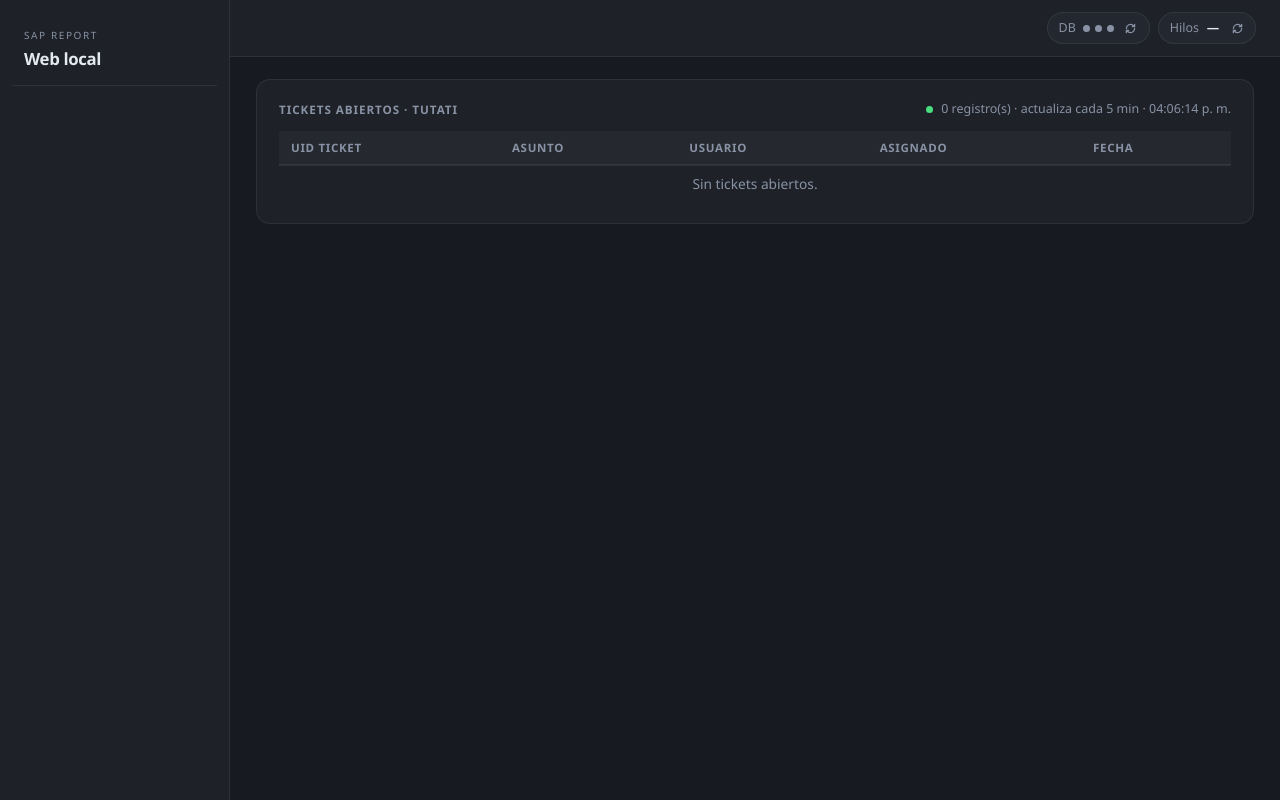
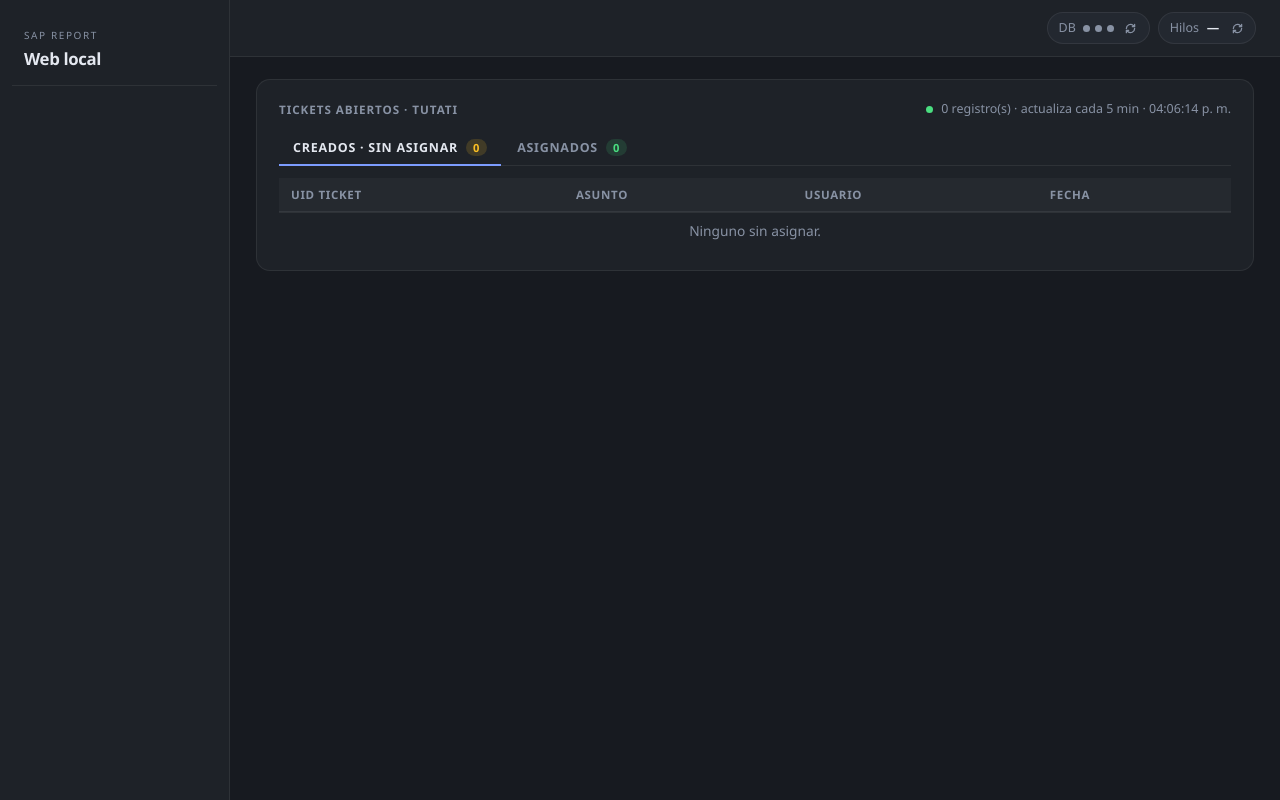
Before and after one commit to Kemetian96/Utilitario_ventas_nc, a Python web app: template src/sap_report/web/templates/tickets.html in a window 1280 px wide. Run offline with Jinja, Linux system fonts and the light colour scheme; the template is opened without the code that fills it, so the values that code supplies are empty.

Commit message:
patch: tickets

```diff
--- a/src/sap_report/web/app.py
+++ b/src/sap_report/web/app.py
@@ -1094,10 +1094,15 @@ def create_app() -> Flask:
             rows, cols = service.consultar_tickets()
         except Exception as exc:
             error = str(exc)
+        # "Creado" = sin agente asignado; el resto ya tiene responsable.
+        sin_asignar = [r for r in rows if not str(r.get("asignado", "")).strip()]
+        asignados = [r for r in rows if str(r.get("asignado", "")).strip()]
         return render_template(
             "tickets.html",
             current_page="tickets",
             rows=rows,
+            sin_asignar=sin_asignar,
+            asignados=asignados,
             cols=cols,
             error=error,
         )
--- a/src/sap_report/web/templates/tickets.html
+++ b/src/sap_report/web/templates/tickets.html
@@ -73,6 +73,47 @@
       font-size: 0.86rem;
       text-align: center;
     }
+
+    .tickets-tabs {
+      display: flex;
+      gap: 2px;
+      margin-top: 12px;
+      border-bottom: 1px solid var(--line);
+    }
+    .tab-btn {
+      display: flex;
+      align-items: center;
+      gap: 8px;
+      padding: 8px 14px;
+      background: none;
+      border: none;
+      border-bottom: 2px solid transparent;
+      margin-bottom: -1px;
+      cursor: pointer;
+      color: var(--muted);
+      font-family: inherit;
+      font-size: 0.78rem;
+      font-weight: 700;
+      text-transform: uppercase;
+      letter-spacing: 0.06em;
+    }
+    .tab-btn:hover { color: var(--text); }
+    .tab-btn.active {
+      color: var(--text);
+      border-bottom-color: var(--accent);
+    }
+    .tickets-group[hidden] { display: none; }
+    .group-count {
+      display: inline-block;
+      min-width: 20px;
+      text-align: center;
+      padding: 1px 7px;
+      border-radius: 999px;
+      font-size: 0.7rem;
+      font-weight: 700;
+    }
+    .group-count.pend { background: rgba(251,191,36,0.16); color: var(--warn); }
+    .group-count.done { background: rgba(74,222,128,0.14); color: var(--ok); }
   </style>
 
   <section class="panel">
@@ -87,6 +128,56 @@
 
     <div class="alert error" id="tickets-error" {% if not error %}hidden{% endif %}>{{ error or "" }}</div>
 
+    {% macro fila_ticket(row, con_asignado) %}
+      <tr>
+        <td>
+          <span class="pais-badge {{ row.get('_pais', 'pe') }}">{{ row.get('_pais', 'pe') | upper }}</span>
+          <a class="ticket-link" target="_blank" rel="noopener"
+             href="https://tutati.com/{{ row.get('_pais', 'pe') }}/tickets/detail?uid_tickets={{ row.get('uid_tickets', '') }}&tab=detail">
+            {{ row.get('uid_tickets', '') }}
+          </a>
+        </td>
+        <td class="col-asunto">{{ row.get('asunto', '') }}</td>
+        <td>{{ row.get('usuario', '') }}</td>
+        {% if con_asignado %}<td>{{ row.get('asignado', '') }}</td>{% endif %}
+        <td>{{ row.get('fecha', '') }}</td>
+      </tr>
+    {% endmacro %}
+
+    <div class="tickets-tabs" role="tablist">
+      <button type="button" class="tab-btn active" data-tab="sin-asignar" role="tab" aria-selected="true">
+        Creados · sin asignar
+        <span class="group-count pend" id="count-sin-asignar">{{ sin_asignar | length }}</span>
+      </button>
+      <button type="button" class="tab-btn" data-tab="asignados" role="tab" aria-selected="false">
+        Asignados
+        <span class="group-count done" id="count-asignados">{{ asignados | length }}</span>
+      </button>
+    </div>
+
+    <div class="tickets-group" data-panel="sin-asignar">
+      <div class="tickets-table-wrap">
+        <table class="tickets-table">
+          <thead>
+            <tr>
+              <th>UID Ticket</th>
+              <th>Asunto</th>
+              <th>Usuario</th>
+              <th>Fecha</th>
+            </tr>
+          </thead>
+          <tbody id="body-sin-asignar">
+            {% if sin_asignar %}
+              {% for row in sin_asignar %}{{ fila_ticket(row, false) }}{% endfor %}
+            {% else %}
+              <tr><td colspan="4" class="tickets-empty">Ninguno sin asignar.</td></tr>
+            {% endif %}
+          </tbody>
+        </table>
+      </div>
+    </div>
+
+    <div class="tickets-group" data-panel="asignados" hidden>
       <div class="tickets-table-wrap">
         <table class="tickets-table">
           <thead>
@@ -98,35 +189,29 @@
               <th>Fecha</th>
             </tr>
           </thead>
-        <tbody id="tickets-body">
-          {% if rows %}
-            {% for row in rows %}
-              <tr>
-                <td>
-                  <span class="pais-badge {{ row.get('_pais', 'pe') }}">{{ row.get('_pais', 'pe') | upper }}</span>
-                  <a class="ticket-link" target="_blank" rel="noopener"
-                     href="https://tutati.com/{{ row.get('_pais', 'pe') }}/tickets/detail?uid_tickets={{ row.get('uid_tickets', '') }}&tab=detail">
-                    {{ row.get('uid_tickets', '') }}
-                  </a>
-                </td>
-                <td class="col-asunto">{{ row.get('asunto', '') }}</td>
-                <td>{{ row.get('usuario', '') }}</td>
-                <td>{{ row.get('asignado', '') }}</td>
-                <td>{{ row.get('fecha', '') }}</td>
-              </tr>
-            {% endfor %}
+          <tbody id="body-asignados">
+            {% if asignados %}
+              {% for row in asignados %}{{ fila_ticket(row, true) }}{% endfor %}
             {% else %}
-            <tr><td colspan="5" class="tickets-empty">Sin tickets abiertos.</td></tr>
+              <tr><td colspan="5" class="tickets-empty">Ninguno asignado.</td></tr>
             {% endif %}
           </tbody>
         </table>
+      </div>
     </div>
   </section>
 
   <script>
     (function () {
       var REFRESH_MS = 5 * 60 * 1000;  // 5 minutos
-      var body      = document.getElementById("tickets-body");
+      var GRUPOS = {
+        sin:  { body: document.getElementById("body-sin-asignar"),
+                count: document.getElementById("count-sin-asignar"),
+                cols: 4, vacio: "Ninguno sin asignar." },
+        asig: { body: document.getElementById("body-asignados"),
+                count: document.getElementById("count-asignados"),
+                cols: 5, vacio: "Ninguno asignado." }
+      };
       var countEl   = document.getElementById("tickets-count");
       var updatedEl = document.getElementById("tickets-updated");
       var errorEl   = document.getElementById("tickets-error");
@@ -138,29 +223,43 @@
           .replace(/"/g, "&quot;");
       }
 
-      function render(rows) {
-        if (!rows || rows.length === 0) {
-          body.innerHTML = '<tr><td colspan="5" class="tickets-empty">Sin tickets abiertos.</td></tr>';
-          countEl.textContent = "0";
-          return;
-        }
-        var html = "";
-        rows.forEach(function (r) {
+      function filaHtml(r, conAsignado) {
         var uid  = r.uid_tickets || "";
         var pais = r._pais || "pe";
         var url  = "https://tutati.com/" + pais + "/tickets/detail?uid_tickets="
                  + encodeURIComponent(uid) + "&tab=detail";
-          html += "<tr>"
+        return "<tr>"
           + '<td><span class="pais-badge ' + pais + '">' + esc(pais.toUpperCase()) + "</span>"
           + '<a class="ticket-link" target="_blank" rel="noopener" href="' + url + '">'
           + esc(uid) + "</a></td>"
           + '<td class="col-asunto">' + esc(r.asunto) + "</td>"
           + "<td>" + esc(r.usuario) + "</td>"
-            + "<td>" + esc(r.asignado) + "</td>"
+          + (conAsignado ? "<td>" + esc(r.asignado) + "</td>" : "")
           + "<td>" + esc(r.fecha) + "</td>"
           + "</tr>";
+      }
+
+      function pintar(grupo, filas, conAsignado) {
+        grupo.count.textContent = filas.length;
+        if (filas.length === 0) {
+          grupo.body.innerHTML = '<tr><td colspan="' + grupo.cols
+                               + '" class="tickets-empty">' + grupo.vacio + "</td></tr>";
+          return;
+        }
+        grupo.body.innerHTML = filas.map(function (r) {
+          return filaHtml(r, conAsignado);
+        }).join("");
+      }
+
+      function render(rows) {
+        rows = rows || [];
+        var sinAsignar = [], asignados = [];
+        rows.forEach(function (r) {
+          // "Creado" = sin agente asignado.
+          (String(r.asignado || "").trim() ? asignados : sinAsignar).push(r);
         });
-        body.innerHTML = html;
+        pintar(GRUPOS.sin, sinAsignar, false);
+        pintar(GRUPOS.asig, asignados, true);
         countEl.textContent = rows.length;
       }
 
@@ -187,6 +286,28 @@
           .finally(function () { liveDot.classList.remove("updating"); });
       }
 
+      // Pestañas: recuerda la última elegida en este navegador.
+      var tabs   = [].slice.call(document.querySelectorAll(".tab-btn"));
+      var panels = [].slice.call(document.querySelectorAll(".tickets-group"));
+
+      function activar(nombre) {
+        tabs.forEach(function (b) {
+          var on = b.dataset.tab === nombre;
+          b.classList.toggle("active", on);
+          b.setAttribute("aria-selected", on ? "true" : "false");
+        });
+        panels.forEach(function (p) { p.hidden = p.dataset.panel !== nombre; });
+        try { localStorage.setItem("tickets-tab", nombre); } catch (e) { /* sin storage */ }
+      }
+
+      tabs.forEach(function (b) {
+        b.addEventListener("click", function () { activar(b.dataset.tab); });
+      });
+
+      var guardada;
+      try { guardada = localStorage.getItem("tickets-tab"); } catch (e) { guardada = null; }
+      if (guardada === "asignados" || guardada === "sin-asignar") activar(guardada);
+
       stamp();
       setInterval(refresh, REFRESH_MS);
     })();
```
Lines whose indentation alone changed are shown as unchanged.
